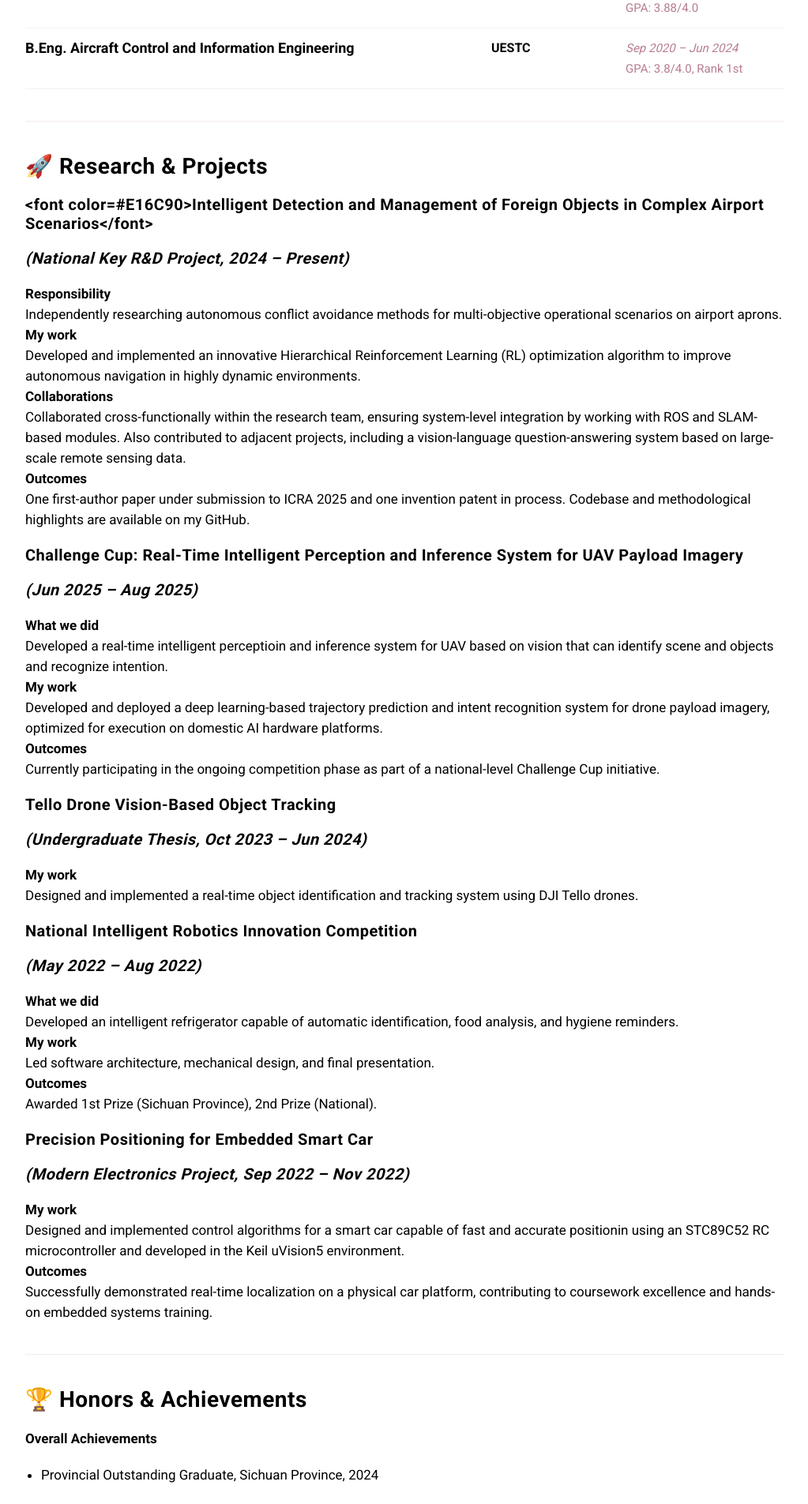
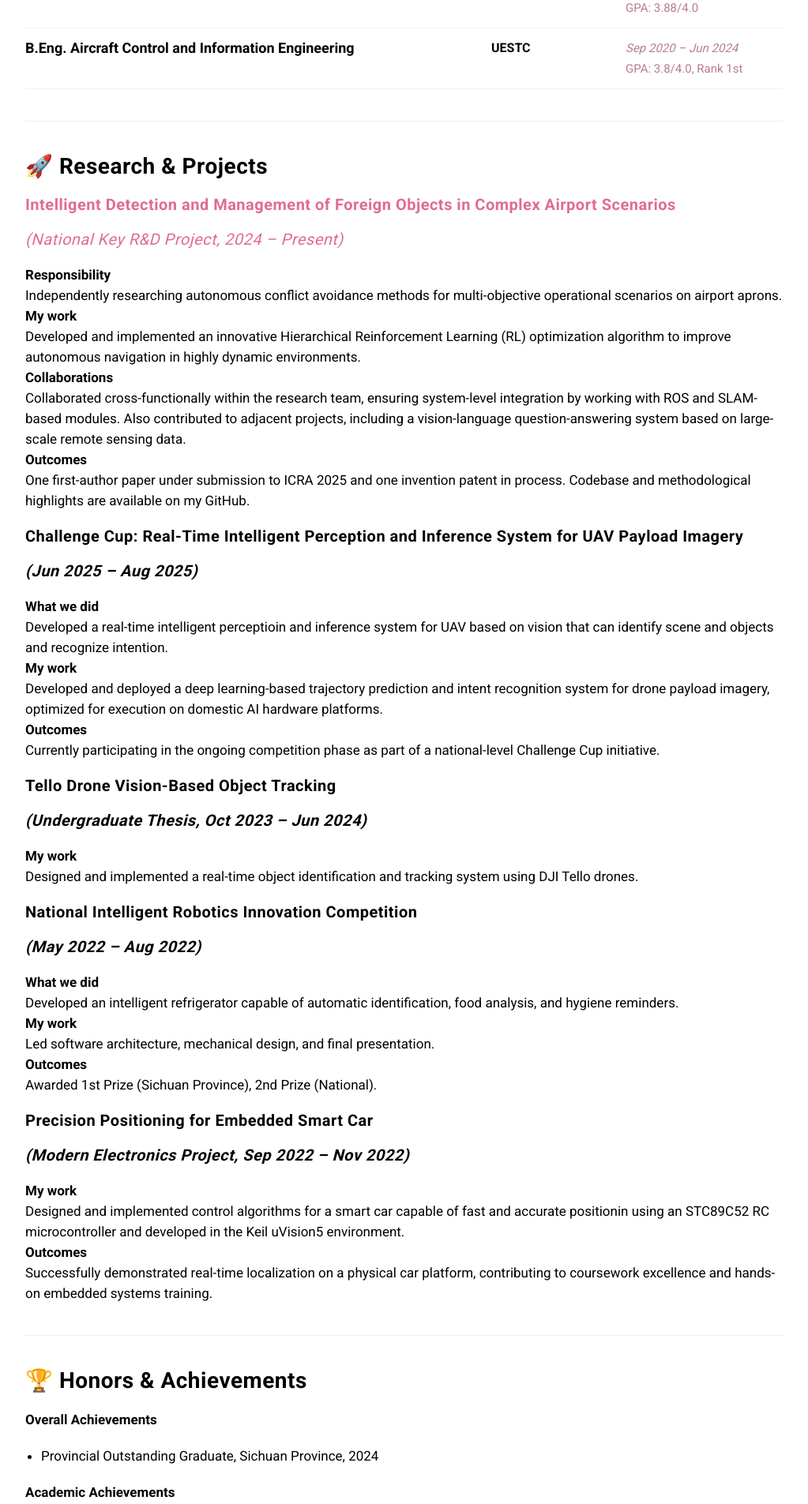
Before and after one commit to ZhangJingru-Ruby/ZhangJingru-Ruby.github.io, a Jekyll site: the page built from _pages/about.md, in a window 1280 px wide. Shown: the part 844-2749 px from the top of the page at 79% size, without its empty margins (128-1151 px from the left). Built offline with Jekyll 4.4.1, drawn with Linux system fonts in a browser that asks for light colours; nearby versions of some CDN libraries.

Commit message:
about page layout

```diff
--- a/_pages/about.md
+++ b/_pages/about.md
@@ -57,8 +57,8 @@ permalink: /about/
 
 ## 🚀 Research & Projects
 
-<h4><font color=#E16C90>Intelligent Detection and Management of Foreign Objects in Complex Airport Scenarios</font></h4>
-#### *(National Key R&D Project, 2024 – Present)*
+#### <span class="ruby-title">Intelligent Detection and Management of Foreign Objects in Complex Airport Scenarios</span>
+#### <em class="ruby-sub">(*National Key R&D Project, 2024 – Present*)</em>
 
 **Responsibility**\
 Independently researching autonomous conflict avoidance methods for multi-objective operational scenarios on airport aprons.\
--- a/_sass/4-layouts/_page.scss
+++ b/_sass/4-layouts/_page.scss
@@ -257,3 +257,14 @@
     color: $gray;
   }
 }
+
+.ruby-title {
+  color: #E16C90;  // Ruby Blush 💖
+  font-weight: 700;
+}
+
+.ruby-sub {
+  color: #E16C90;
+  font-style: italic;
+  font-weight: 500;
+}
```
